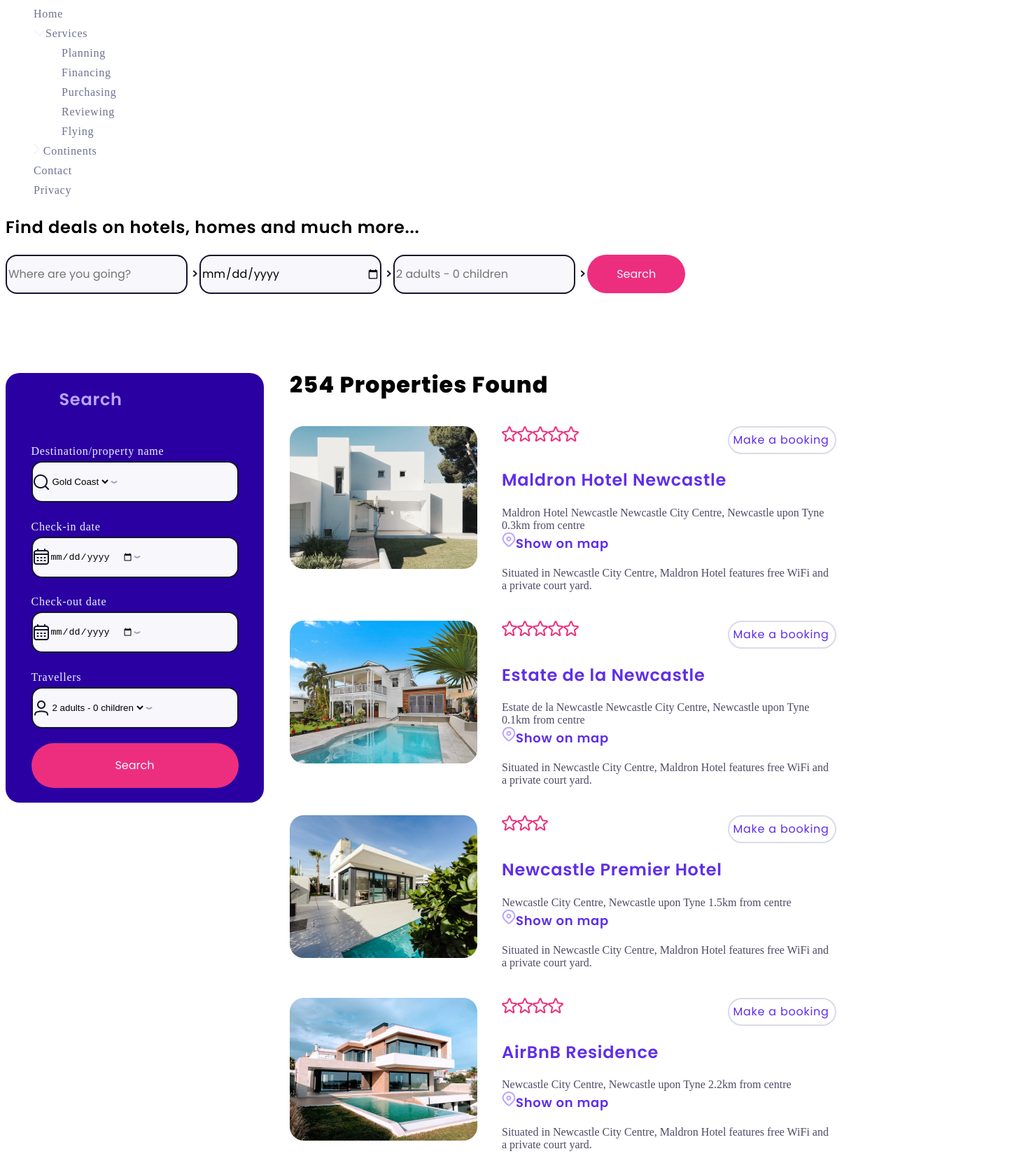
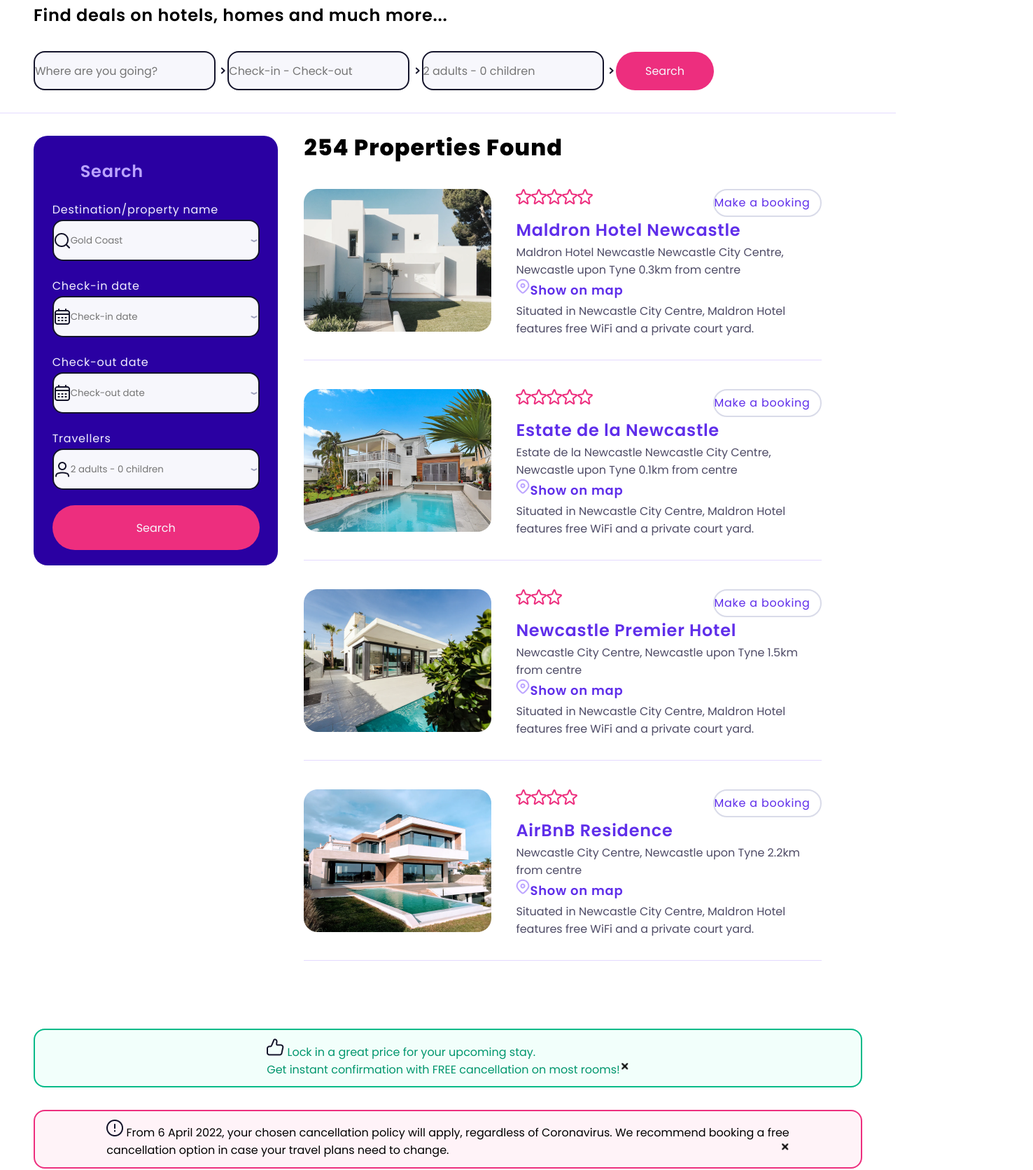
Before and after one commit to estcolros/202210-W3-EstefaniaColombo-OmarMarshoud, a website: page index.html in a window 1280 px wide. Shown: the part 151-1823 px from the top of the page at 70% size, 1476 px wide, since content can reach past the window. Drawn offline with Linux system fonts and the light colour scheme.

Commit message:
85% desktop

```diff
--- a/css/style.css
+++ b/css/style.css
@@ -1,8 +1,19 @@
+* {
+    margin: 0;
+    padding: 0;
+    box-sizing: border-box;
+    font-family: 'Poppins', sans-serif;
+}
+.menu__closed {
+    display: none;
+}
 .header_top {
     display: flex;
     align-items: center;
     justify-content: space-between;
-  max-width: 1184px;
+    padding-inline-start: 3rem;
+    padding-inline-end: 3rem;
+    border-bottom: 1px solid rgba(188, 164, 255, 0.4);
 }
 
 .header__button-hamburger {
@@ -10,8 +21,7 @@
     border: 0;
 }
 
-h1 {
-  font-family: "Poppins";
+.header__title {
     font-style: normal;
     font-size: 34px;
     font-weight: 700;
@@ -20,10 +30,14 @@ h1 {
     text-align: left;
     color: #5f2eea;
     margin-top: 34px;
+    margin-inline-end: 2rem;
+    margin-block-end: 2rem;
 }
 
 h2 {
-  font-family: "Poppins";
+    margin-top: 2rem;
+    margin-inline-start: 3rem;
+    margin-inline-end: 3rem;
     font-style: normal;
     font-weight: 600;
     font-size: 24px;
@@ -33,14 +47,24 @@ h2 {
 
 .form__search__inputs-columns {
     display: flex;
+    flex-direction: row;
+    align-items: center;
+    margin-inline-start: 3rem;
+    margin-inline-end: 3rem;
+    margin-block-start: 2rem;
+    margin-block-end: 2rem;
 }
 
+.form__search__main {
+    border-bottom: 1px solid rgba(188, 164, 255, 0.4);
+}
 .form__search__input {
-  background: linear-gradient(0deg, #f7f7fc, #f7f7fc), linear-gradient(0deg, #14142b, #14142b);
+    background: linear-gradient(0deg, #f7f7fc, #f7f7fc),
+        linear-gradient(0deg, #14142b, #14142b);
     border: 2px solid #14142b;
     box-sizing: border-box;
     border-radius: 16px;
-  font-family: "Poppins";
+    font-family: 'Poppins';
     font-style: normal;
     left: 0px;
     top: 0px;
@@ -53,7 +77,7 @@ h2 {
 }
 
 .button_search {
-  font-family: "Poppins";
+    font-family: 'Poppins';
     font-style: normal;
     border-radius: 40px;
     background: #ed2e7e;
@@ -70,6 +94,10 @@ h2 {
 .search__results-content {
     display: flex;
     margin-top: 113px;
+    margin-inline-start: 3rem;
+    margin-inline-end: 3rem;
+    margin-block-start: 2rem;
+    margin-block-end: 2rem;
 }
 
 .form__search--secondary {
@@ -97,7 +125,7 @@ h2 {
 }
 
 .form__search--secondary h2 {
-  font-family: "Poppins";
+    font-family: 'Poppins';
     font-style: normal;
     font-size: 24px;
     font-weight: 600;
@@ -126,7 +154,7 @@ h2 {
     border: 2px solid #d9dbe9;
     border-radius: 40px;
     color: #5f2eea;
-  font-family: "Poppins";
+    font-family: 'Poppins';
     font-style: normal;
     font-size: 16px;
     font-weight: 400;
@@ -137,7 +165,7 @@ h2 {
 }
 
 h3 a {
-  font-family: "Poppins";
+    font-family: 'Poppins';
     font-style: normal;
     font-size: 24px;
     font-weight: 600;
@@ -161,7 +189,7 @@ label {
 }
 
 .search__results--title {
-  font-family: "Poppins";
+    font-family: 'Poppins';
     font-style: normal;
     font-size: 32px;
     font-weight: 700;
@@ -173,11 +201,12 @@ label {
 }
 
 .from_search_options {
-  background: linear-gradient(0deg, #f7f7fc, #f7f7fc), linear-gradient(0deg, #14142b, #14142b);
+    background: linear-gradient(0deg, #f7f7fc, #f7f7fc),
+        linear-gradient(0deg, #14142b, #14142b);
     border: 2px solid #14142b;
     box-sizing: border-box;
     border-radius: 16px;
-  font-family: "Poppins";
+    font-family: 'Poppins';
     font-style: normal;
     font-size: 16px;
     font-weight: 400;
@@ -193,7 +222,7 @@ label {
 }
 
 .button--margin {
-  font-family: "Poppins";
+    font-family: 'Poppins';
     font-style: normal;
     background: #ed2e7e;
     border-style: none;
@@ -214,6 +243,10 @@ label {
 
 .search__result--article {
     margin-bottom: 41px;
+    padding-block-end: 2rem;
+
+    padding-block-end: 2rem;
+    border-bottom: 1px solid rgba(188, 164, 255, 0.4);
 }
 
 .search__result--article img {
@@ -246,13 +279,12 @@ label {
     line-height: 34px;
     letter-spacing: 0.75px;
     text-align: left;
-  font-family: "Poppins";
+    font-family: 'Poppins';
     font-style: normal;
 }
 
 .notification {
     height: 84.1428527832px;
-  width: 1167px;
     left: 0px;
     top: 0px;
     border-radius: 16px;
@@ -260,6 +292,13 @@ label {
     border: 2px solid #00ba88;
     border-radius: 16px;
     margin-bottom: 26px;
+    display: flex;
+    justify-content: space-evenly;
+    align-items: center;
+    margin-inline-start: 3rem;
+    margin-inline-end: 3rem;
+    margin-block-start: 2rem;
+    margin-block-end: 2rem;
 }
 .notification .notification__text {
     color: #00966d;
@@ -267,7 +306,6 @@ label {
 
 .notification--error {
     height: 84.1428527832px;
-  width: 1167px;
     left: 0px;
     top: 0px;
     border-radius: 16px;
@@ -275,9 +313,13 @@ label {
     border: 2px solid #ed2e7e;
     border-radius: 16px;
     margin-bottom: 56px;
-}
-.notification--error .notification__text {
-  color: #c30052;
+    display: flex;
+    justify-content: space-evenly;
+    align-items: center;
+    margin-inline-start: 3rem;
+    margin-inline-end: 3rem;
+    margin-block-start: 2rem;
+    margin-block-end: 2rem;
 }
 
 button.button--close {
@@ -296,8 +338,12 @@ img {
     text-align: center;
 }
 
+.contact {
+    margin-inline-start: 19rem;
+}
+
 .contact p {
-  font-family: "Poppins";
+    font-family: 'Poppins';
     font-style: normal;
     font-weight: 700;
     font-size: 48px;
@@ -313,7 +359,7 @@ img {
 }
 
 .button.button--transparent {
-  font-family: "Poppins";
+    font-family: 'Poppins';
     font-style: normal;
     font-size: 16px;
     font-weight: 400;
@@ -334,6 +380,13 @@ img {
     border: 2px solid #fcfcfc;
     text-align: center;
 }
+.footer {
+    margin-inline-start: 17rem;
+    display: flex;
+    justify-content: space-evenly;
+    max-width: 1250px;
+    text-align: center;
+}
 
 .footer__description {
     height: 246px;
@@ -344,7 +397,7 @@ img {
 }
 .footer__description h3 {
     color: #5f2eea;
-  font-family: "Poppins";
+    font-family: 'Poppins';
     font-style: normal;
     margin-top: 79px;
 }
@@ -356,7 +409,7 @@ img {
     text-align: left;
 }
 .footer__description .footer__copyright {
-  font-family: "Poppins";
+    font-family: 'Poppins';
     font-style: normal;
     font-size: 13px;
     font-weight: 600;
@@ -424,7 +477,7 @@ a {
     text-align: left;
     text-decoration: none;
     letter-spacing: 0.75px;
-  font-family: "Poppins";
+    font-family: 'Poppins';
     font-style: normal;
 }
 
@@ -435,15 +488,9 @@ a {
     line-height: 28px;
     letter-spacing: 0.75px;
     text-align: left;
-  font-family: "Poppins";
+    font-family: 'Poppins';
     font-style: normal;
     color: #6e7191;
-}
-
-.footer {
-  display: flex;
-  justify-content: space-evenly;
-  max-width: 1250px;
 }
 
 .button--expand {
--- a/index.html
+++ b/index.html
@@ -89,7 +89,7 @@
                     <div class="form__search__text-input">
                         <input
                             class="form__search__input"
-                            type="date"
+                            type="text"
                             placeholder="Check-in - Check-out"
                         />
                         <img src="./assets/icons/right-arrow.png" alt="" />
@@ -115,13 +115,12 @@
                             <div class="from_search_options">
                                 <img src="./assets/icons/search.png" alt="" />
 
-                                <select class="form__search__input--icons">
-                                    <img
-                                        src="./assets/icons/search.png"
-                                        alt=""
-                                    />
-                                    <option>Gold Coast</option>
-                                </select>
+                                           <input
+                                type="text"
+                                class="form__search__input--icons"
+                                placeholder="Gold Coast"
+
+                            />
 
                         </label>
                         <img src="./assets/icons/down-arrow.png" alt="" />
@@ -133,8 +132,10 @@
                             <div class="from_search_options">
                             <img src="./assets/icons/calendar.png" alt="" />
                             <input
-                                type="date"
+                                type="text"
                                 class="form__search__input--icons"
+                                placeholder="Check-in date"
+
                             />
                         </label>
                         <img src="./assets/icons/down-arrow.png" alt="" />
@@ -146,8 +147,10 @@
                             <div class="from_search_options">
                             <img src="./assets/icons/calendar.png" alt="" />
                             <input
-                                type="date"
+                                type="text"
                                 class="form__search__input--icons"
+                                placeholder="Check-out date"
+
                             />
                         </label>
                         <img src="./assets/icons/down-arrow.png" alt="" />
@@ -158,9 +161,12 @@
                             Travellers
                             <div class="from_search_options">
                             <img src="./assets/icons/profile.png" alt="" />
-                            <select class="form__search__input--icons">
-                                <option>2 adults - 0 children</option>
-                            </select>
+                                   <input
+                                type="text"
+                                class="form__search__input--icons"
+                                placeholder="2 adults - 0 children"
+
+                            />
                         </label>
                         <img src="./assets/icons/down-arrow.png" alt="" />
                         </div>
@@ -172,8 +178,7 @@
                 </form>
                 <div class="search__results-articles-container">
                     <span class="search__results--title"
-                        ><span class="search__results--number">254</span>
-                        Properties Found
+                        ><span class="search__results--number">254 Properties Found</span>
                     </span>
                     <article class="search__result--article">
                         <img
@@ -429,7 +434,8 @@
 
                     <p class="notification__text">
                         <img src="./assets/icons/thumb.png" alt="" />
-                        Lock in a great price for your upcoming stay. <br>Get
+                        Lock in a great price for your upcoming stay.
+                        <br>   Get
                         instant confirmation with FREE cancellation on most
                         rooms!
                     <button
```
Lines whose indentation alone changed are shown as unchanged.
